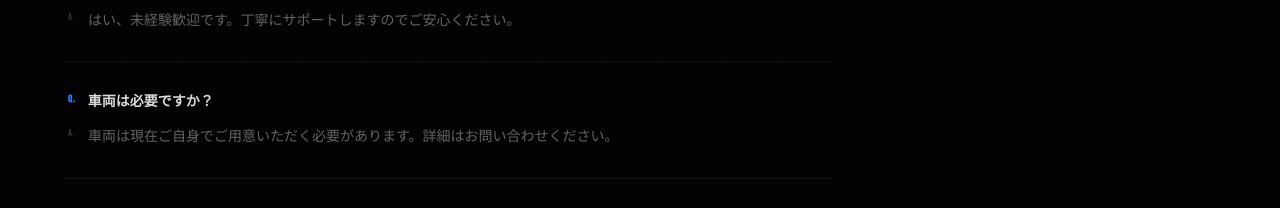
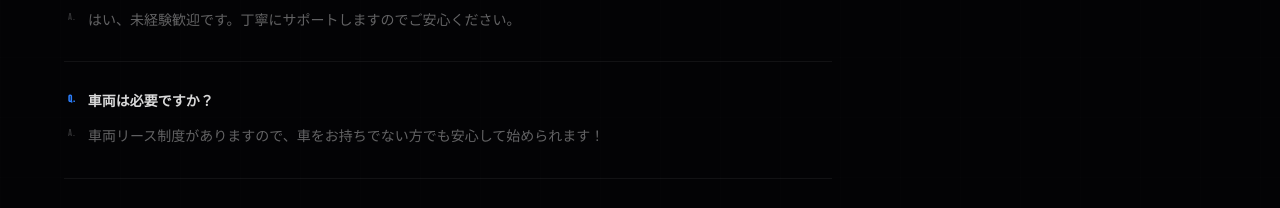
Before and after one commit to xazre3-pudVaz-bicnem/vertex-llc.jp, a Next.js app: page /recruit in a window 1280 px wide. Shown: the part 3680-3888 px from the top of the page. Built offline with nearby package versions, Linux system fonts and the light colour scheme.

Commit message:
fix FAQ answer for vehicle requirement

```diff
--- a/components/recruit/RecruitLP.tsx
+++ b/components/recruit/RecruitLP.tsx
@@ -28,7 +28,7 @@ const jobData = [
 
 const faq = [
   { q: "未経験でも応募できますか？", a: "はい、未経験歓迎です。丁寧にサポートしますのでご安心ください。" },
-  { q: "車両は必要ですか？",   a: "車両は現在ご自身でご用意いただく必要があります。詳細はお問い合わせください。" },
+  { q: "車両は必要ですか？",   a: "車両リース制度がありますので、車をお持ちでない方でも安心して始められます！" },
   { q: "稼働日・時間は自由ですか？", a: "基本的に相談に応じます。案件によって異なりますのでご相談ください。" },
   { q: "報酬の支払いサイクルは？", a: "詳細はお問い合わせください。あとで入力。" },
 ];
```
